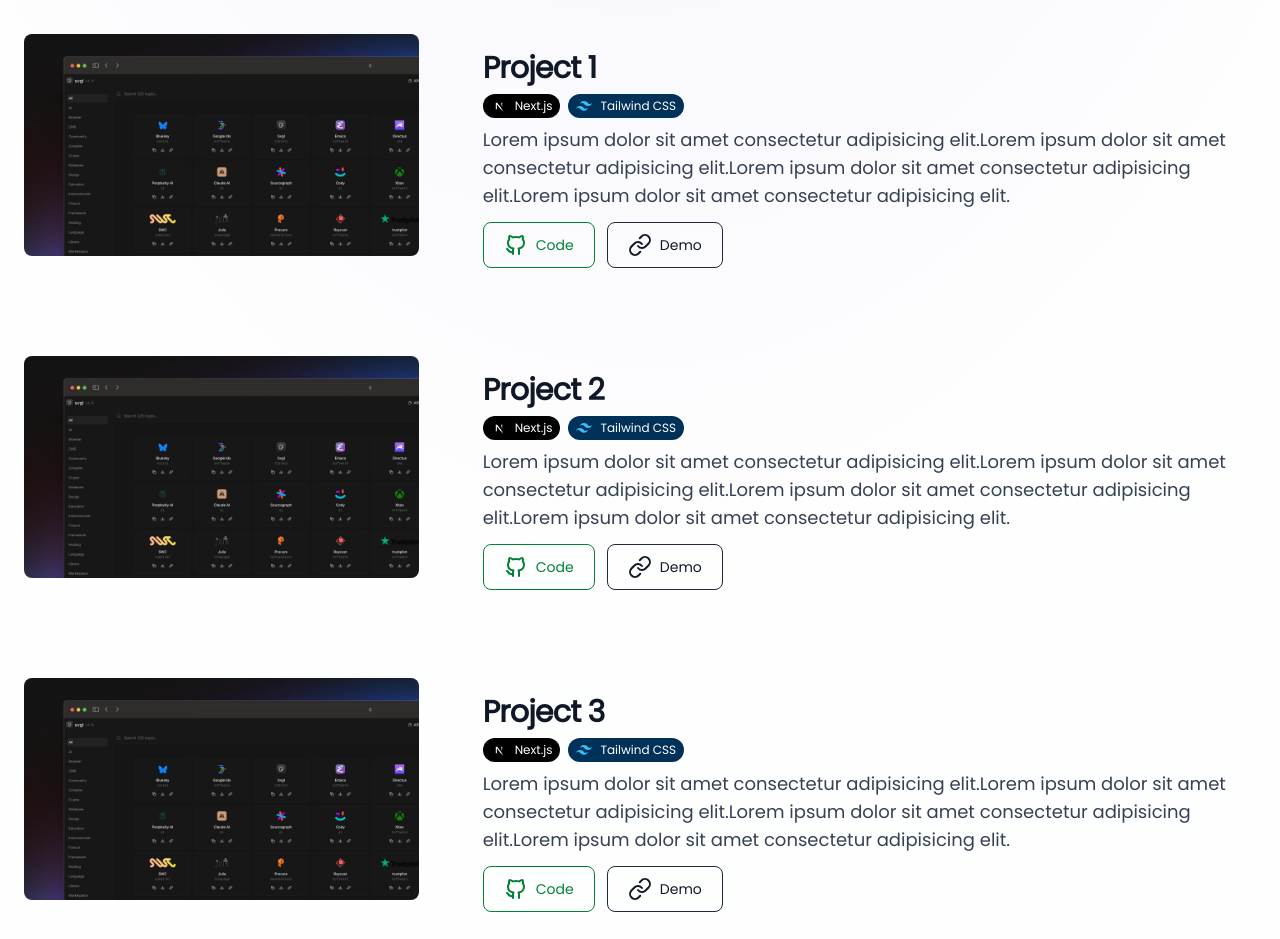
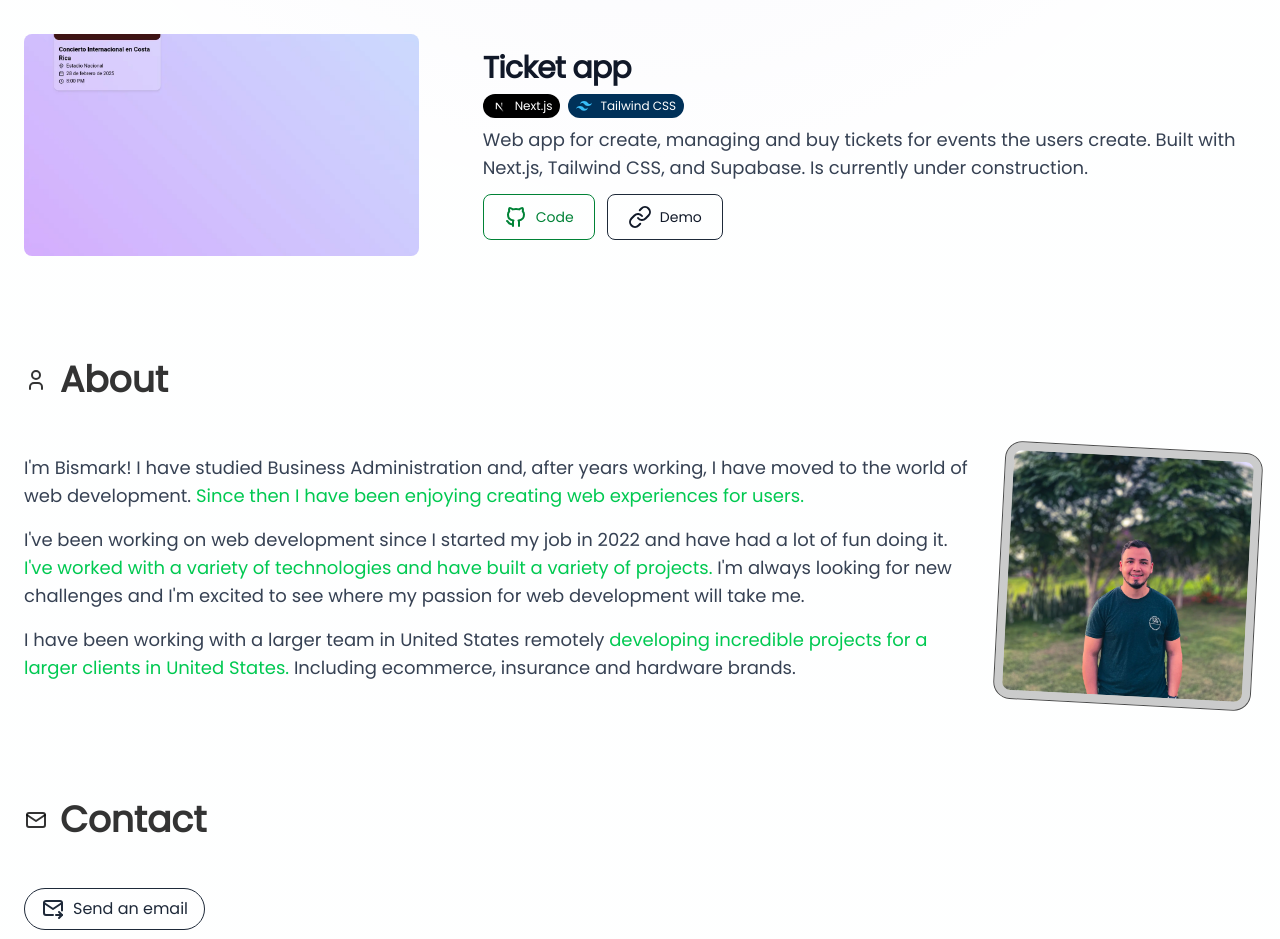
Before and after one commit to bisarroyo/portfolio, an Astro site: page / in a window 1280 px wide. Shown: the part 1080-2019 px from the top of the page. Built offline with nearby package versions, Linux system fonts and the light colour scheme; Astro itself is replaced by a stand-in of ours.

Commit message:
fix project list

```diff
--- a/src/components/Projects.astro
+++ b/src/components/Projects.astro
@@ -12,31 +12,13 @@ interface Project {
 
 const PROJECTS: Project[] = [
   {
-    title: 'Project 1',
+    title: 'Ticket app',
     description:
-      'Lorem ipsum dolor sit amet consectetur adipisicing elit.Lorem ipsum dolor sit amet consectetur adipisicing elit.Lorem ipsum dolor sit amet consectetur adipisicing elit.Lorem ipsum dolor sit amet consectetur adipisicing elit.',
-    image: '/projects/project.webp',
-    github: 'git',
-    link: 'dem',
-    tags: ['NEXT', 'TAILWIND']
-  },
-  {
-    title: 'Project 2',
-    description:
-      'Lorem ipsum dolor sit amet consectetur adipisicing elit.Lorem ipsum dolor sit amet consectetur adipisicing elit.Lorem ipsum dolor sit amet consectetur adipisicing elit.Lorem ipsum dolor sit amet consectetur adipisicing elit.',
-    image: '/projects/project.webp',
-    github: 'git',
-    link: 'dem',
-    tags: ['NEXT', 'TAILWIND']
-  },
-  {
-    title: 'Project 3',
-    description:
-      'Lorem ipsum dolor sit amet consectetur adipisicing elit.Lorem ipsum dolor sit amet consectetur adipisicing elit.Lorem ipsum dolor sit amet consectetur adipisicing elit.Lorem ipsum dolor sit amet consectetur adipisicing elit.',
-    image: '/projects/project.webp',
-    github: 'git',
-    link: 'dem',
-    tags: ['NEXT', 'TAILWIND']
+      'Web app for create, managing and buy tickets for events the users create. Built with Next.js, Tailwind CSS, and Supabase. Is currently under construction.',
+    image: '/projects/ticket-app.webp',
+    github: 'https://github.com/bisarroyo/ticket-saas',
+    link: 'https://ticket.bismark.dev/',
+    tags: ['NEXT', 'TAILWIND', 'SUPABASE']
   }
 ]
 ---
```
